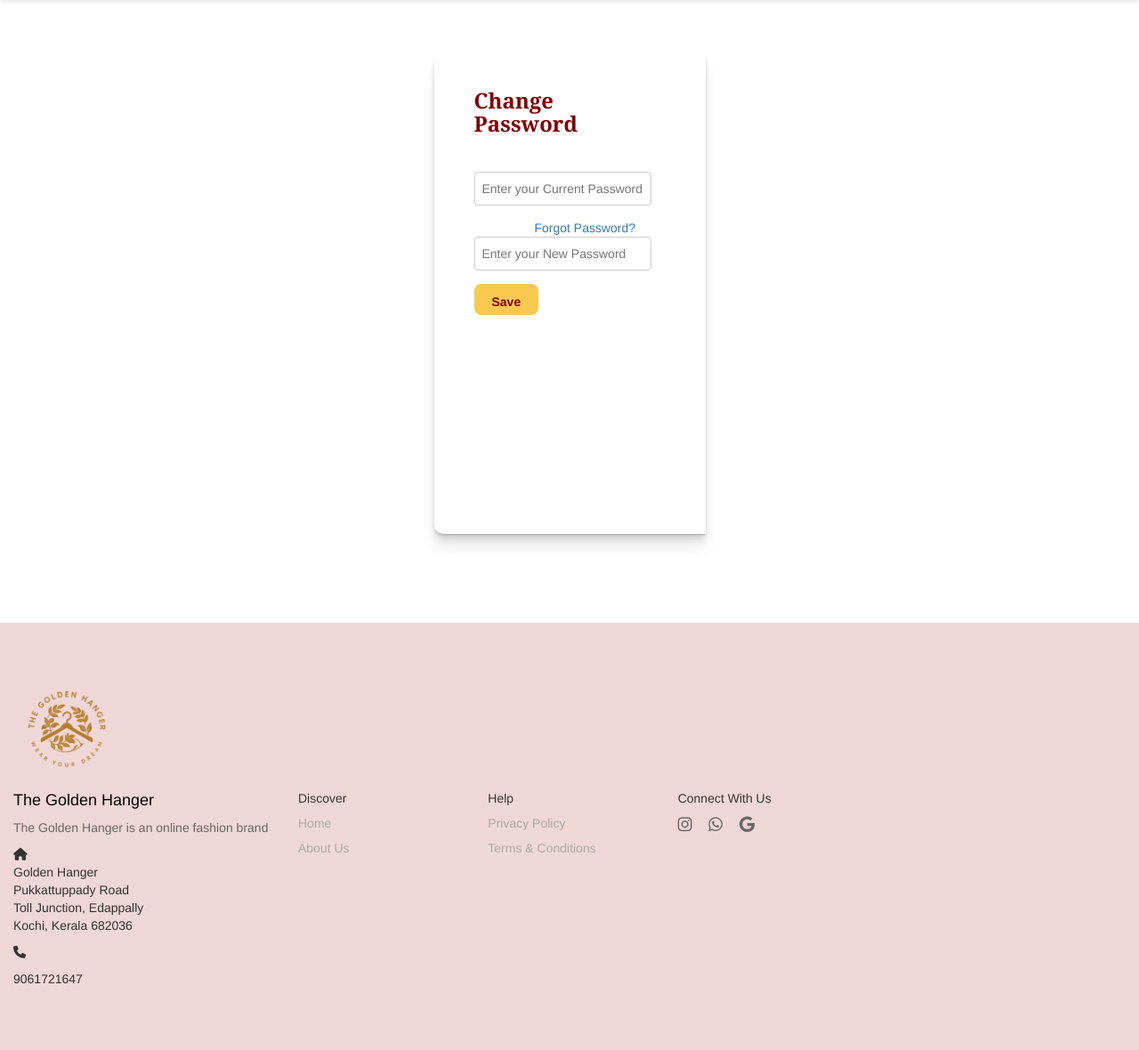
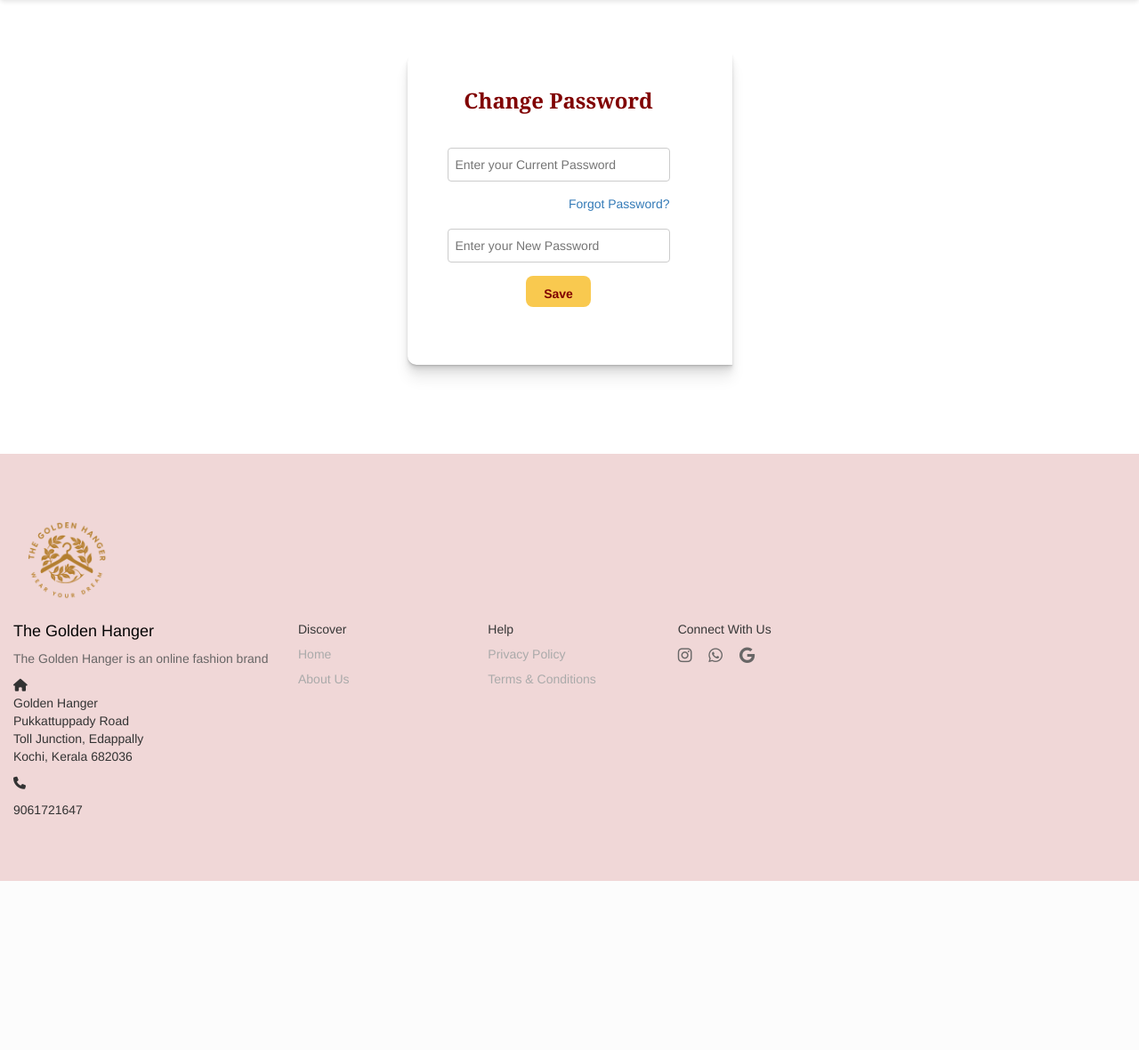
Before and after one commit to SreelekshmiBalan/mini_project, a Django app: page /changepassword in a window 1280 px wide. Shown: the part 80-1260 px from the top of the page at 89% size. After the commit the page ends 1070 px from the top, so only its background shows below. Run offline with Django 5.2, Linux system fonts and the light colour scheme; the visitor is signed in with stand-in values (Sample User, id 1); data comes from the database, SQL or seed files in the repository; parts of the project's set-up code (start-up, migrations or seed data) failed here and were passed over; some libraries are stand-ins or nearby versions.

Commit message:
completed

```diff
--- a/templates/change_password.html
+++ b/templates/change_password.html
@@ -18,7 +18,7 @@
 
 }
     .main1{
-        height: 540px;
+        height: 350px;
         padding: 20px;
         border-bottom-left-radius:10px ;
         border-top-left-radius: 10px;
@@ -28,8 +28,8 @@
         margin-top: 0;
         margin-left: 25px;
         margin-right: 50px;
-        height: 300px;
-        width: 190px;
+        height: 200px;
+        width: 250px;
 }
 
 form input{
@@ -83,16 +83,16 @@ form input{
         <div class="main1">
             <form action="{% url 'changepassword' %}" method="post">
                 {% csrf_token %}
-                <h3 style="color: maroon; font-family:Georgia, 'Times New Roman', Times, serif ; font-weight: bold; padding-bottom: 30px;">Change Password</h3>
-                <div><input type="password" name="currentpassword" placeholder="Enter your Current Password"></div>
+                <h3 style="color: maroon; font-family:Georgia, 'Times New Roman', Times, serif ; font-weight: bold; padding-bottom: 30px; text-align: center;">Change Password</h3>
+                <div><input type="password" name="currentpassword" placeholder="Enter your Current Password" style="width: 100%;"></div>
                     {% if error %}
                       <span style="color: red; font-size: 14px;">
                         {{ error }}
                       </span>
                     {% endif %}
-                <div style="padding-top: 0px; padding-left: 68px;"><a href="setnewpassword">Forgot Password?</a></div>
-                <div><input type="password" name="newpassword" placeholder="Enter your New Password"></div>
-                <button class="sub-button" type="submit">Save</button>
+                <div style="padding-top: 0px; text-align: right; padding-bottom: 18px; margin-top: 0;"><a href="setnewpassword">Forgot Password?</a></div>
+                <div><input type="password" name="newpassword" placeholder="Enter your New Password" style="width: 100%;"></div>
+                <button class="sub-button" type="submit" style="display: block; margin: auto; align-self: center;">Save</button>
             </form>
         </div>
     </div>
```
